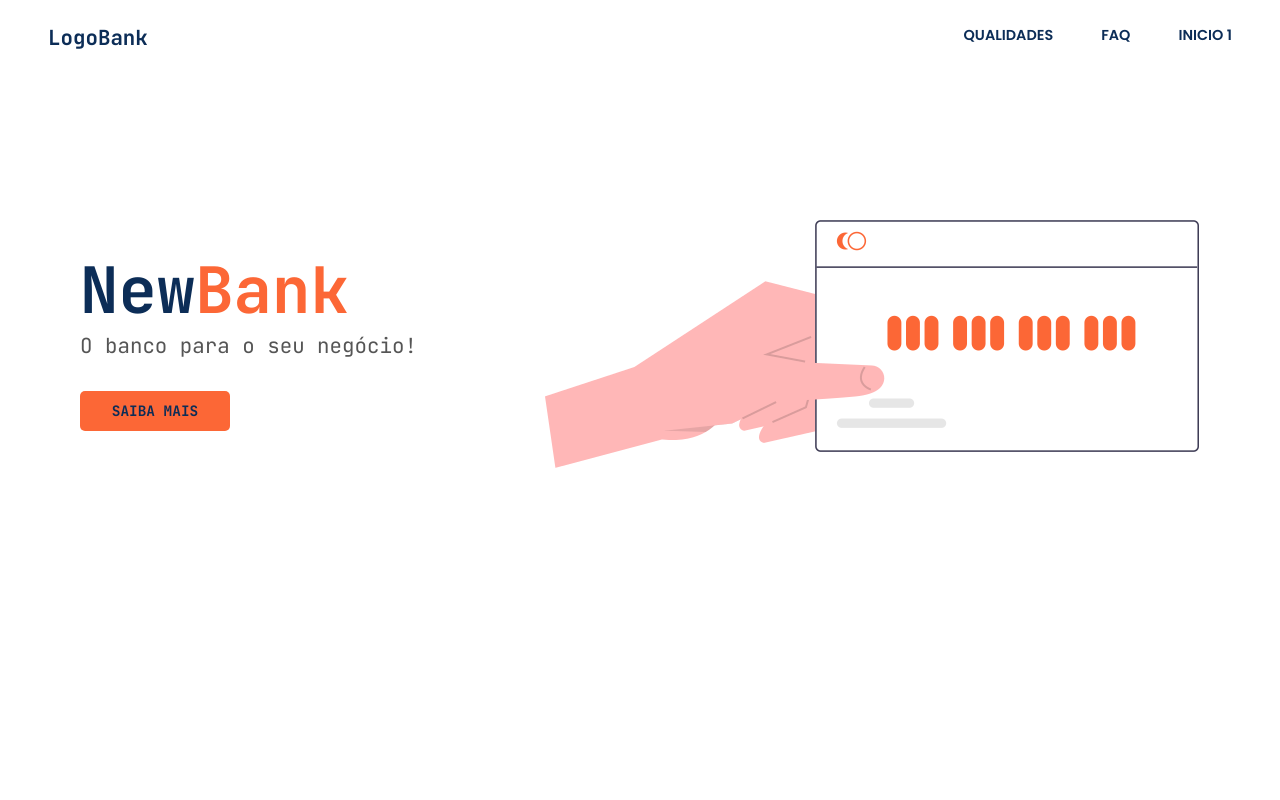
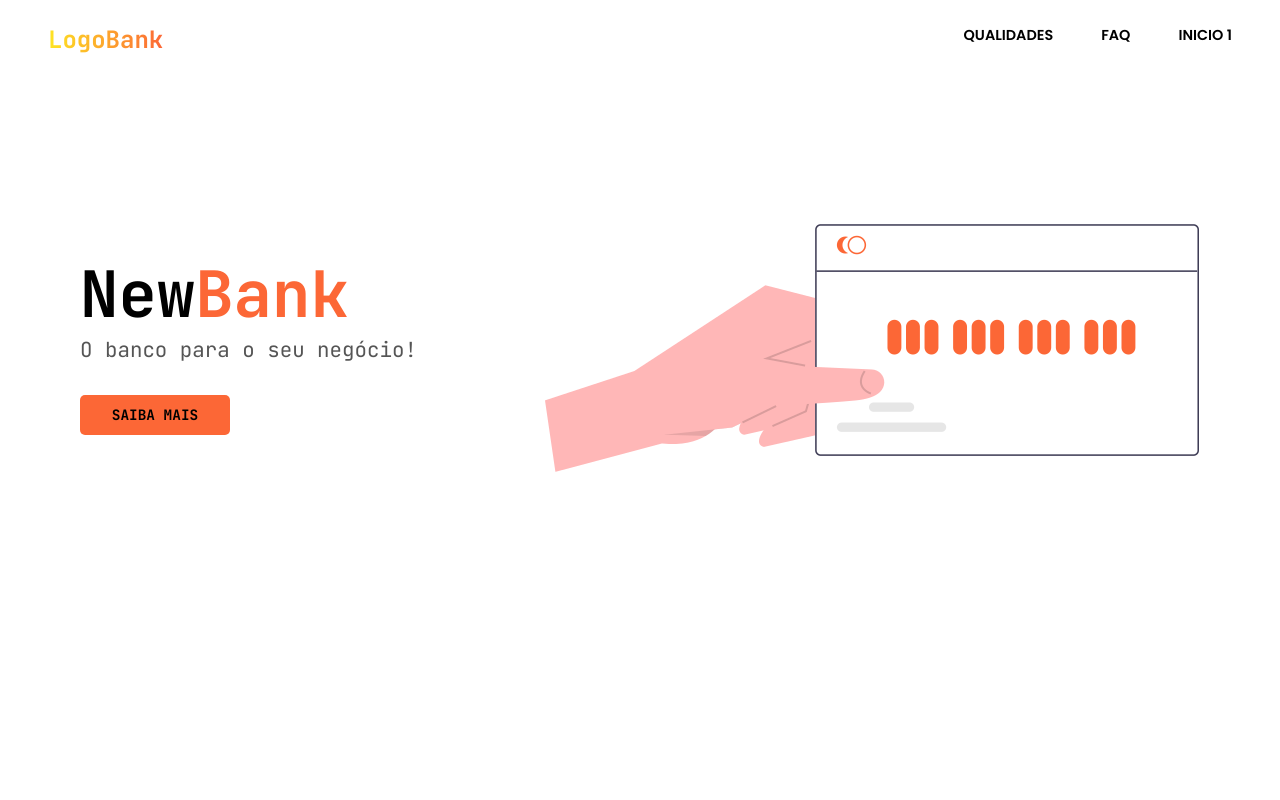
Before and after one commit to aaglis/newBank, a plain HTML site: page index.html in a window 1280 px wide. Shown: the top 800 px of the page. Drawn offline with Linux system fonts and the light colour scheme.

Commit message:
gradient logobank

```diff
--- a/css/style.css
+++ b/css/style.css
@@ -13,8 +13,11 @@
     --orange: #FC6736;
     --light-pink: #FFB0B0;
     --gray-white: #EFECEC;
+    --yellow-color: #fee523;
     --padding-lateral: 5rem;
 }
+
+/*HEADER*/
 
 header {
     display: flex;
@@ -22,10 +25,19 @@ header {
     padding: 1.5rem 3rem;
 }
 
+.gradient {
+    background-image: linear-gradient(90deg, rgba(254,229,35,1) 0%, rgba(252,103,54,1) 100%);
+    color: black;
+
+    background-clip: text;
+  -webkit-background-clip: text;
+
+  -webkit-text-fill-color: transparent;
+}
+
 header .logo-container p {
-    color: var(--dark-blue);
     font-weight: bold;
-    font-size: 1.3rem;
+    font-size: 1.5rem;
 }
 
 header nav ul {
@@ -37,11 +49,11 @@ header nav ul {
 li a {
     font-family: 'Poppins', sans-serif;
     text-decoration: none;
-    color: var(--dark-blue);
     text-transform: uppercase;
     font-size: 0.9rem;
     font-weight: 600;
     transition: .3s;
+    color: #000;
 }
 
 li a:hover {
@@ -49,6 +61,7 @@ li a:hover {
 
 }
 
+/*CONTAINER INICIAL*/
 .start-container {
     height: 70vh;
     display: flex;
@@ -59,7 +72,6 @@ li a:hover {
 
 .start-container .left-container .text h1{
     font-size: 4rem;
-    color: var(--dark-blue);
 }
 
 .text h1 span {
@@ -80,7 +92,6 @@ li a:hover {
     width: 150px;
     height: 40px;
     background-color: var(--orange);
-    color: var(--dark-blue);
     border-style: none;
     border-radius: 5px;
     text-transform: uppercase;
@@ -96,6 +107,7 @@ li a:hover {
     box-shadow: 0px 0px 29px 10px rgba(0,0,0,0.1);
 }
 
+/*QUALITY CONTAINER*/
 .quality-container {
     height: 100vh;
     display: flex;
@@ -112,18 +124,15 @@ li a:hover {
 .left-container .title-quality {
     font-size: 2.6rem;
     padding-bottom: 1.5rem;
-    color: var(--dark-blue);
 }
 
 .left-container dl {
-    color: #555;
     width: 90%;
 }
 
 dl dt {
     font-size: 1.2rem;
     font-weight: 600;
-    color: var(--dark-blue);
 }
 
 dl dt::before {
@@ -132,11 +141,12 @@ dl dt::before {
     width: 30px;
     height: 10px;
     margin-right: 10px;
-    background: var(--orange);
+    background: var(--yellow-color);
 }
 
 dl dd {
     padding: 0.6rem 0;
+    color: #555;
 }
 
 .quality-container .right-container {
@@ -147,9 +157,7 @@ dl dd {
     width: 550px;
 }
 
-.faq-container {
-    height: 100vh;
-}
+/*FAQ CONTAINER*/
 
 .faq-container .container {
     display: flex;
@@ -162,7 +170,6 @@ dl dd {
     text-align: center;
     font-size: 2.6rem;
     padding-bottom: 1rem;
-    color: var(--dark-blue);
 }
 
 .container .faq-item {
@@ -178,9 +185,14 @@ dl dd {
     align-items: center;
     justify-content: space-between;
     flex-direction: row;
+
     padding: 1.3rem 2rem;
     cursor: pointer;
     transition: .3s ease-out;
+
+    background:linear-gradient(to bottom, #fff 50%, #ff906b 50%);
+    background-size:100% 200%;
+    transition:background-position .3s ease-out;
 }
 
 .title-item img {
@@ -189,14 +201,6 @@ dl dd {
     transition: .3s ease-out;
 }
 
-.js .js-faq-items.ativo .title-item {
-    background-color: #ff906b;
-    box-shadow: 0px 7px 15px -5px rgba(0, 0, 0, 0.2);
-}
-
-.js .js-faq-items.ativo .title-item img {
-    transform: rotate(0);
-}
 .title-item h3 {
     width: 100%;
     font-size: 1.28rem;
@@ -209,24 +213,34 @@ dl dd {
     font-style: italic;
     font-size: 1.05rem;
     font-family: 'Poppins', sans-serif;
-    padding-left: 0.8rem;
+    padding: 0 2rem 1.3rem 2rem;
 }
 
 .js .js-faq-items p {
     display: none;
 }
 
+.js .js-faq-items.ativo .title-item {
+    background-position:0 -100%;
+    box-shadow: 0px 7px 15px -5px rgba(0, 0, 0, 0.2);
+}
+
+.js .js-faq-items.ativo .title-item img {
+    transform: rotate(0);
+}
+
 
 .js .js-faq-items p.ativo {
-    display: flex;
-    padding: 1.3rem 2rem;
+    display: block;
     animation: accordionDown .3s ease-out;
+    padding-top: 1.3rem;
 }
+
 @keyframes accordionDown {
     from {
         opacity: 0.5;
         max-height: 0;
-        transform: translate3d(0, -10px, 0);
+        transform: translate3d(0, -15px, 0);
     }
     to {
         opacity: 1;
@@ -234,3 +248,15 @@ dl dd {
         transform: translate3d(0, 0, 0);
     }
 }
+
+.js section {
+    opacity: 0;
+    transform: translate3d(-30px, 0, 0);
+    transition: .3s ease-out;
+}
+
+
+.js section.ativo {
+    opacity: 1;
+    transform: translate3d(0, 0, 0);
+}
--- a/index.html
+++ b/index.html
@@ -10,7 +10,7 @@
 <body>
     <header>
         <div class="logo-container">
-            <p>LogoBank</p>
+            <p class="gradient">LogoBank</p>
         </div>
         <nav>
             <ul>
@@ -104,8 +104,6 @@
                 </div>
             </div>
           </section>
-
-
     </main>
 
     <script src="script.js"></script>
--- a/script.js
+++ b/script.js
@@ -15,3 +15,27 @@ function showDetails() {
 }
 
 showDetails()
+
+
+function activeScroll() {
+
+    const sectionList = document.querySelectorAll('section')
+
+    function animatedScroll() {
+        sectionList.forEach((item, index) => {
+            const topDistance = item.getBoundingClientRect().top
+            const isSectionVisible = (topDistance - (window.innerHeight * 0.6)) < 0
+            if(isSectionVisible) {
+                item.classList.add('ativo')
+            } else {
+                item.classList.remove('ativo')
+            }
+        })
+    }
+
+    animatedScroll()
+
+    window.addEventListener('scroll', animatedScroll)
+}
+
+activeScroll()
```
Also changed, not shown: images/faq-image.png (deleted), images/image-1.png (deleted), images/image-2 (1).png (deleted), images/image-2.png (deleted), images/image-start.png (deleted).
